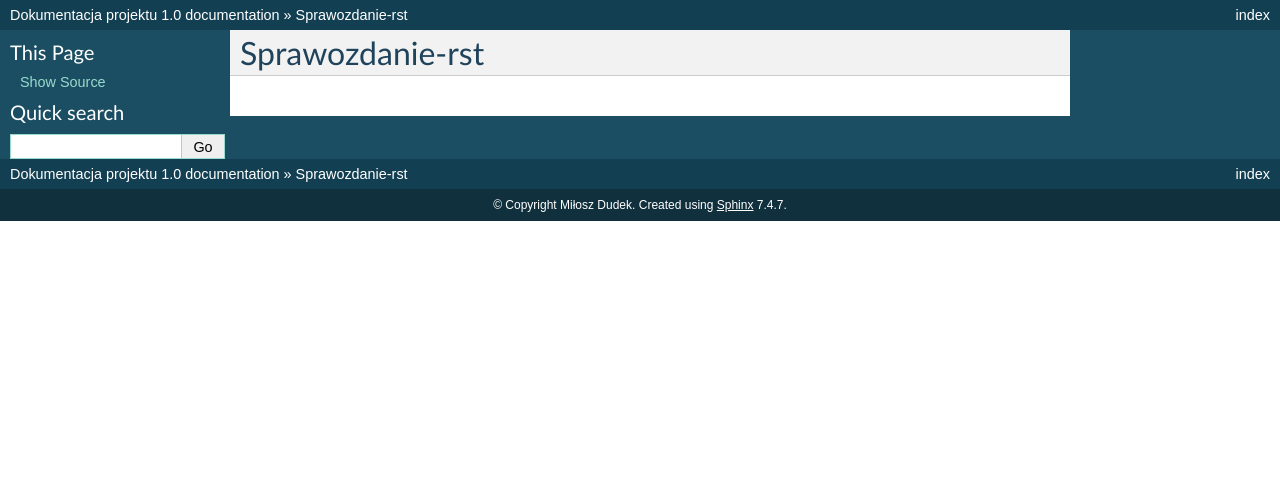
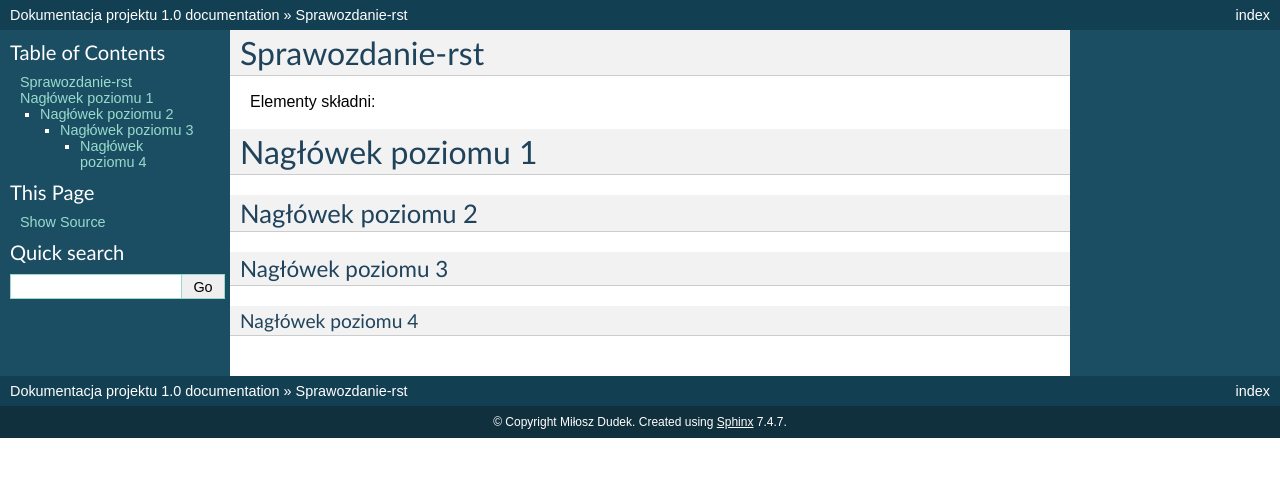
Before and after one commit to Monnnkey/zse-4TPMd-rtd, a Sphinx documentation site: the page built from docs/sprawozdanie-rst.rst, in a window 1280 px wide. Shown: the top 477 px of the page. Built offline with Sphinx 7.4.7, drawn with Linux system fonts in a browser that asks for light colours; pages that are not in the unit, such as notebooks, are missing from menus.

Commit message:
Update sprawozdanie-rst.rst

```diff
--- a/docs/sprawozdanie-rst.rst
+++ b/docs/sprawozdanie-rst.rst
@@ -1,2 +1,16 @@
 Sprawozdanie-rst
 ================
+
+Elementy składni:
+
+Nagłówek poziomu 1
+==========================
+
+Nagłówek poziomu 2
+^^^^^^^^^^^^^^^^^^
+
+Nagłówek poziomu 3
+~~~~~~~~~~~~~~~~~~
+
+Nagłówek poziomu 4
+""""""""""""""""""
```
